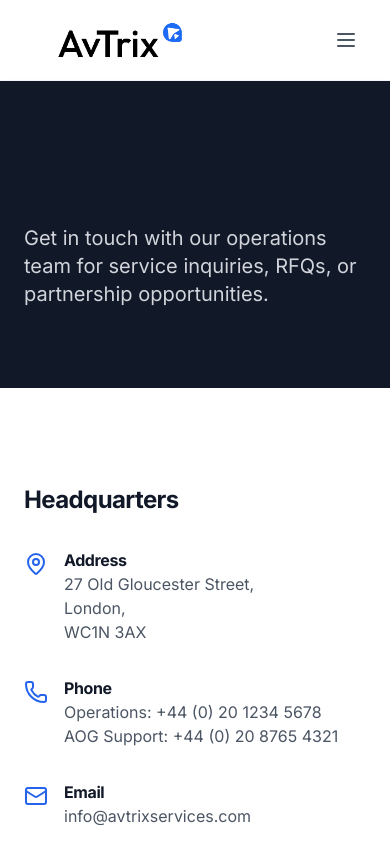
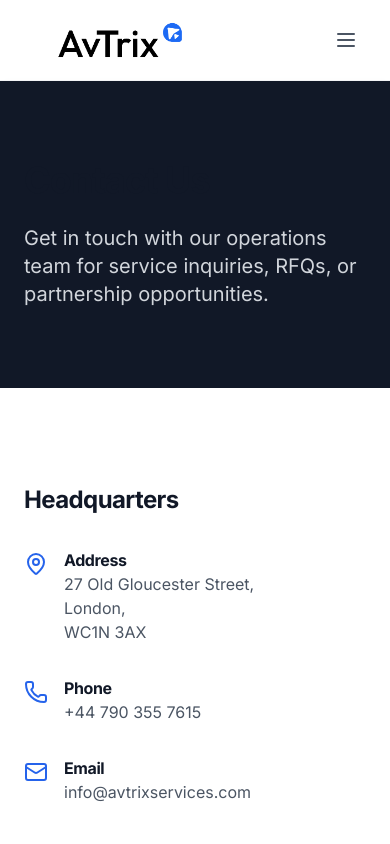
Before and after one commit to Dahmii/Avtrix, a React (Vite) app: page /contact in a window 390 px wide. Shown: the top 844 px of the page. Built offline with nearby package versions, Linux system fonts and the light colour scheme.

Commit message:
updated phone number

```diff
--- a/src/components/layout/Footer.tsx
+++ b/src/components/layout/Footer.tsx
@@ -96,7 +96,7 @@ export function Footer() {
               </li>
               <li className="flex items-center">
                 <Phone className="h-5 w-5 text-blue-500 mr-3" />
-                <span className="text-sm">+44 (0) 20 1234 5678</span>
+                <span className="text-sm">44 790 355 7615</span>
               </li>
               <li className="flex items-center">
                 <Mail className="h-5 w-5 text-blue-500 mr-3" />
--- a/src/pages/ContactPage.tsx
+++ b/src/pages/ContactPage.tsx
@@ -61,9 +61,8 @@ export function ContactPage() {
                   <div>
                     <h3 className="font-bold text-gray-900">Phone</h3>
                     <p className="text-gray-600">
-                      Operations: +44 (0) 20 1234 5678
-                      <br />
-                      AOG Support: +44 (0) 20 8765 4321
+                       +44 790 355 7615
+
                     </p>
                   </div>
                 </div>
```
